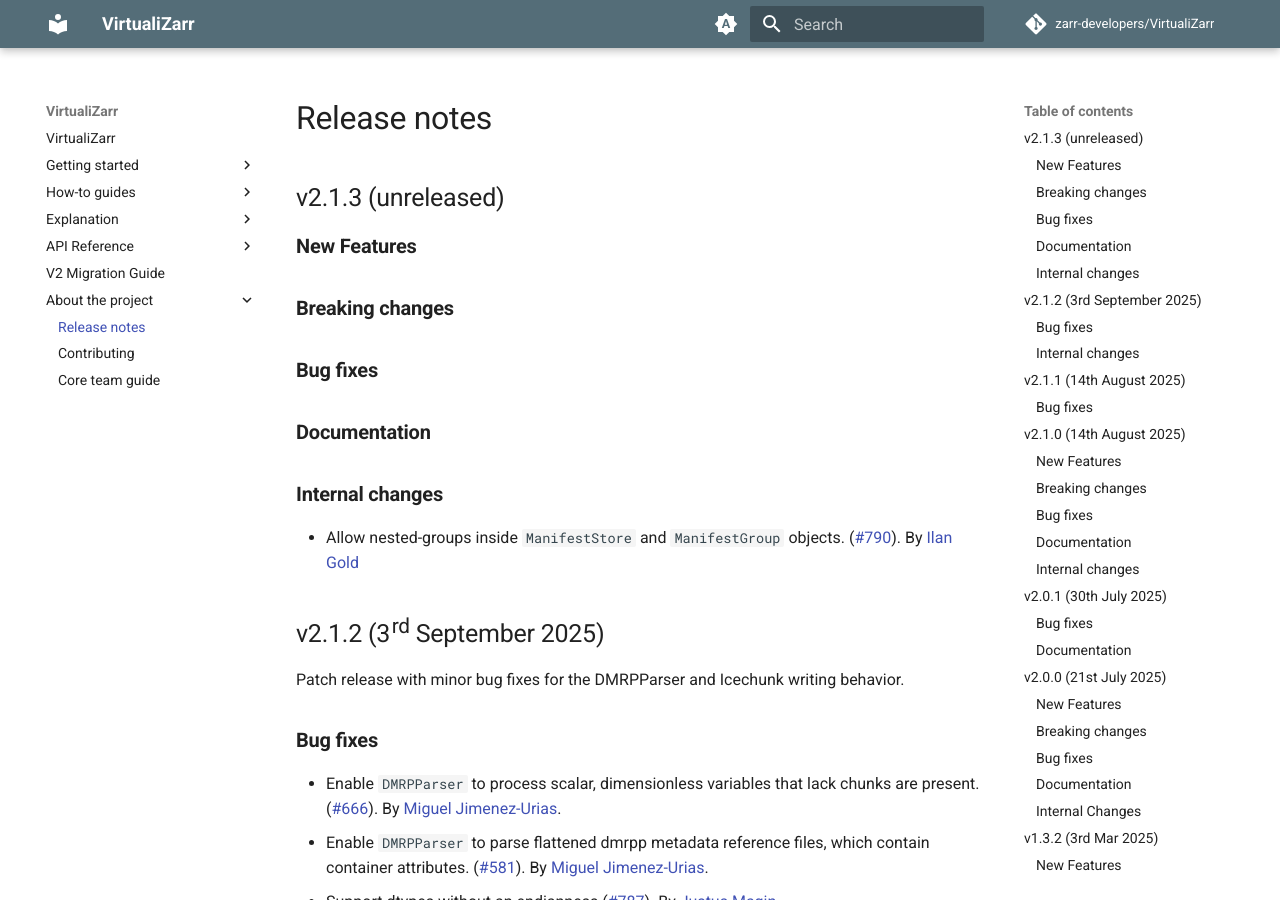
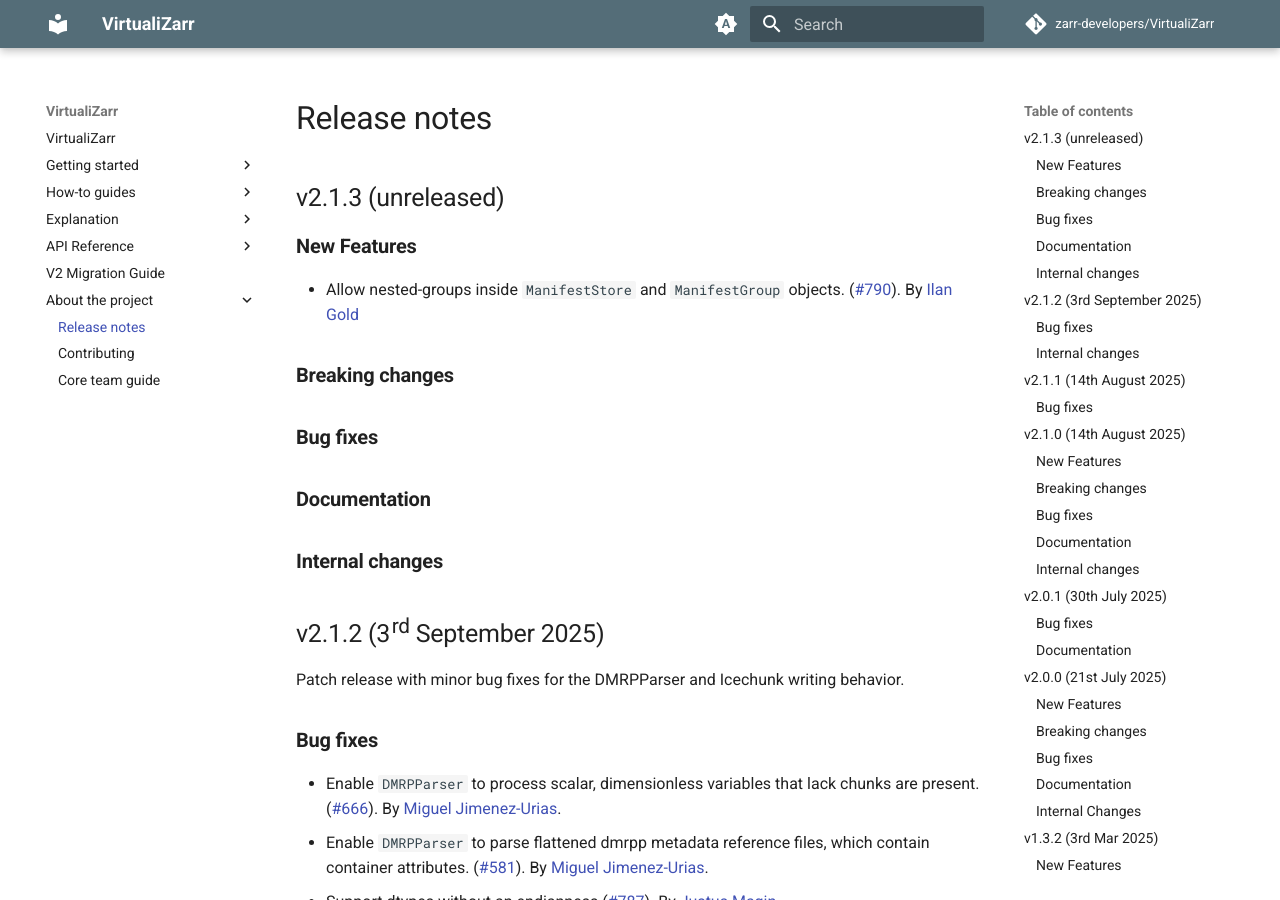
Before and after one commit to zarr-developers/VirtualiZarr, an MkDocs documentation site: the page built from docs/releases.md, in a window 1280 px wide and 900 px high. Built offline with MkDocs 1.6.1 and Material for MkDocs 9.7.7, drawn with Linux system fonts in a browser that asks for light colours; comment, search, counter and statistics services are not loaded; the version menu is left out; some of the changed lines change nothing that is shown.

Commit message:
fix: wrong place!

```diff
--- a/docs/releases.md
+++ b/docs/releases.md
@@ -3,6 +3,10 @@
 ## v2.1.3 (unreleased)
 
 ### New Features
+
+- Allow nested-groups inside `ManifestStore` and `ManifestGroup` objects.
+  ([#790](https://github.com/zarr-developers/VirtualiZarr/pull/790)).
+  By [Ilan Gold](https://github.com/ilan-gold)
 
 ### Breaking changes
 
@@ -11,10 +15,6 @@
 ### Documentation
 
 ### Internal changes
-
-- Allow nested-groups inside `ManifestStore` and `ManifestGroup` objects.
-  ([#790](https://github.com/zarr-developers/VirtualiZarr/pull/790)).
-  By [Ilan Gold](https://github.com/ilan-gold)
 
 ## v2.1.2 (3rd September 2025)
 
```
